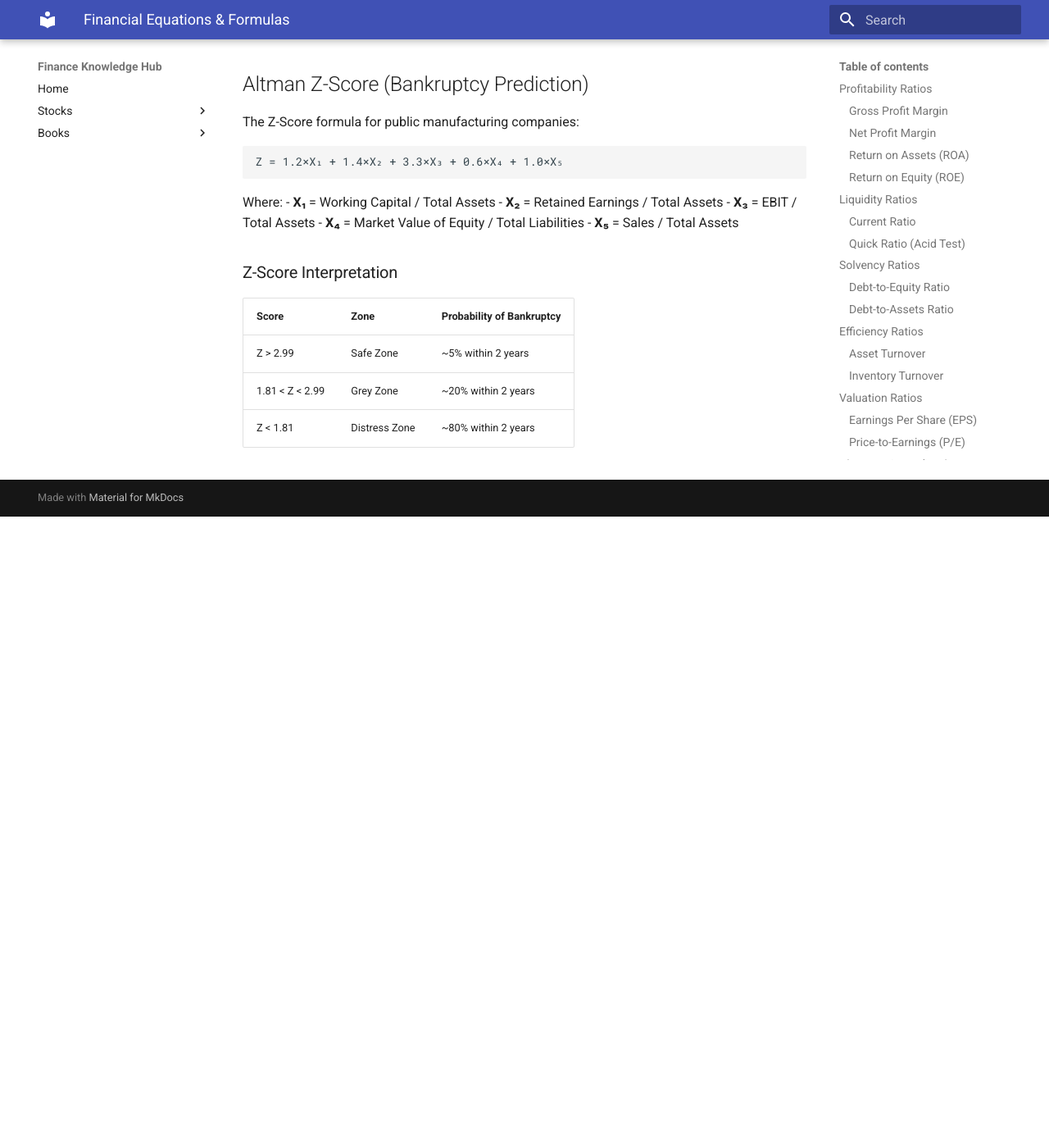
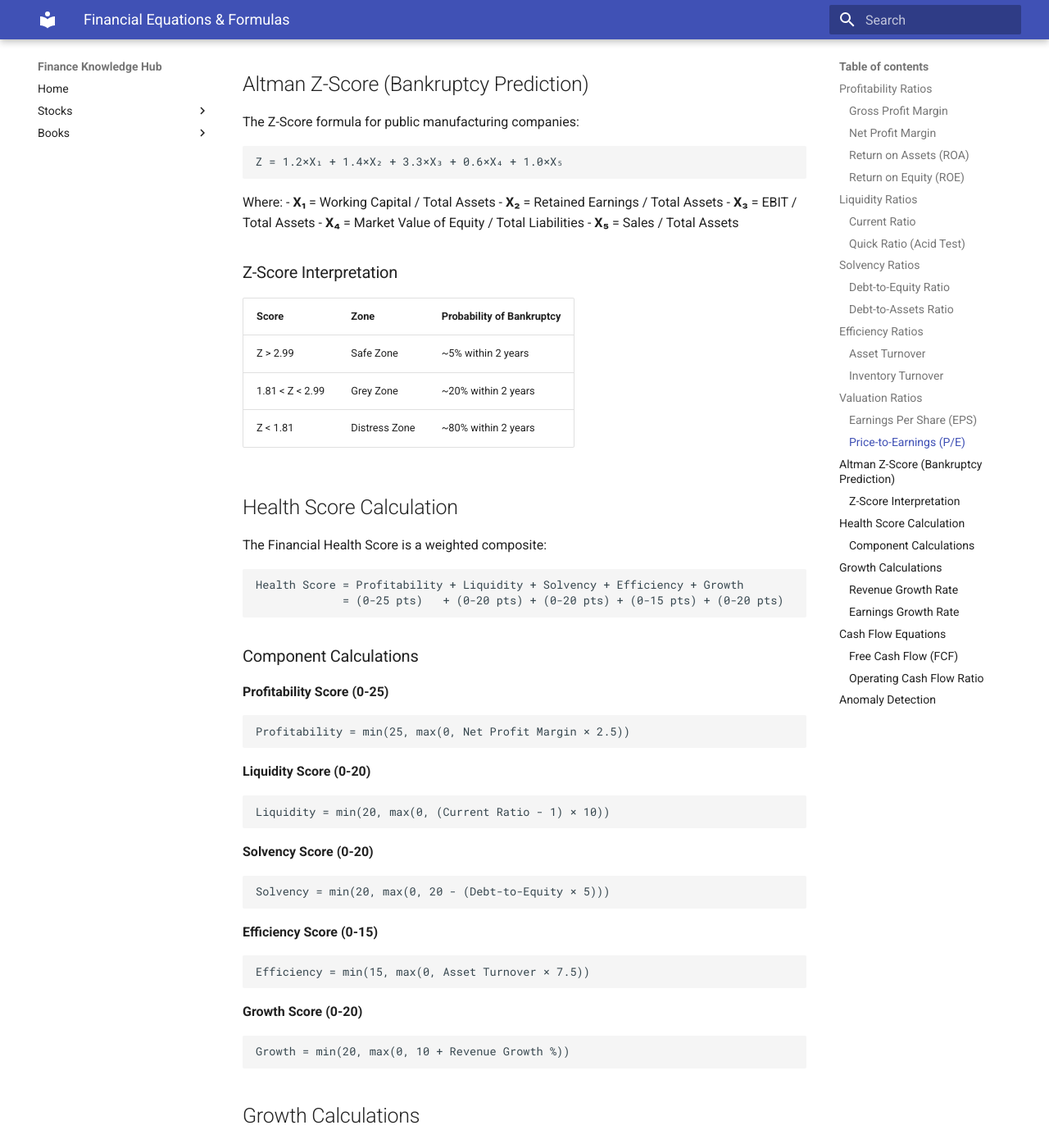
Before and after one commit to Medyan-Naser/financial_data_tool, an MkDocs documentation site: the page built from docs/Stocks/euqations.md, in a window 1280 px wide and 1400 px high, scrolled down 2441 px. Shown: the whole window at 82% size. Built offline with MkDocs 1.6.1 and Material for MkDocs 9.7.7, drawn with Linux system fonts in a browser that asks for light colours; before the commit the page ends 3071 px from its top, so only the background shows below that; some of the changed text lies outside the part shown.

Commit message:
Health Score Calculation

````diff
--- a/docs/Stocks/euqations.md
+++ b/docs/Stocks/euqations.md
@@ -108,3 +108,74 @@ Where:
 | Z > 2.99 | Safe Zone | ~5% within 2 years |
 | 1.81 < Z < 2.99 | Grey Zone | ~20% within 2 years |
 | Z < 1.81 | Distress Zone | ~80% within 2 years |
+
+## Health Score Calculation
+
+The Financial Health Score is a weighted composite:
+
+```
+Health Score = Profitability + Liquidity + Solvency + Efficiency + Growth
+             = (0-25 pts)   + (0-20 pts) + (0-20 pts) + (0-15 pts) + (0-20 pts)
+```
+
+### Component Calculations
+
+**Profitability Score (0-25)**
+```
+Profitability = min(25, max(0, Net Profit Margin × 2.5))
+```
+
+**Liquidity Score (0-20)**
+```
+Liquidity = min(20, max(0, (Current Ratio - 1) × 10))
+```
+
+**Solvency Score (0-20)**
+```
+Solvency = min(20, max(0, 20 - (Debt-to-Equity × 5)))
+```
+
+**Efficiency Score (0-15)**
+```
+Efficiency = min(15, max(0, Asset Turnover × 7.5))
+```
+
+**Growth Score (0-20)**
+```
+Growth = min(20, max(0, 10 + Revenue Growth %))
+```
+
+## Growth Calculations
+
+### Revenue Growth Rate
+```
+Revenue Growth = ((Current Revenue - Previous Revenue) / |Previous Revenue|) × 100
+```
+
+### Earnings Growth Rate
+```
+Earnings Growth = ((Current Net Income - Previous Net Income) / |Previous Net Income|) × 100
+```
+
+## Cash Flow Equations
+
+### Free Cash Flow (FCF)
+```
+FCF = Operating Cash Flow - Capital Expenditures
+```
+
+### Operating Cash Flow Ratio
+```
+OCF Ratio = Operating Cash Flow / Current Liabilities
+```
+
+## Anomaly Detection
+
+Anomalies are detected using the Z-score statistical method:
+
+```
+Z-score = (Value - Mean) / Standard Deviation
+```
+
+- **|Z| > 2**: Medium severity anomaly
+- **|Z| > 3**: High severity anomaly
````
